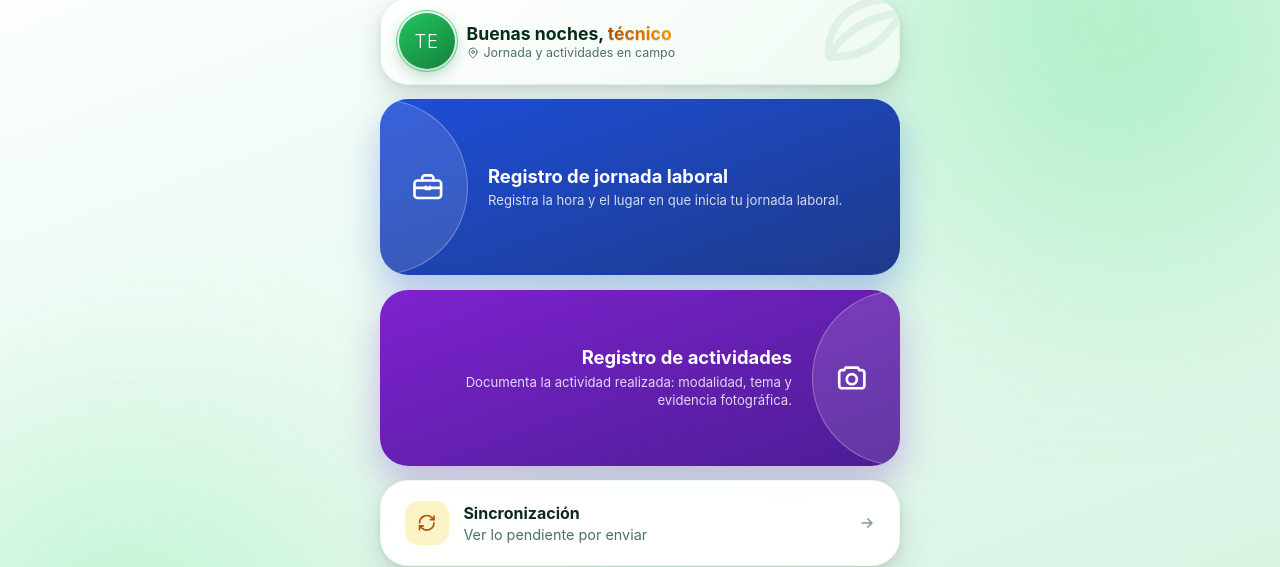
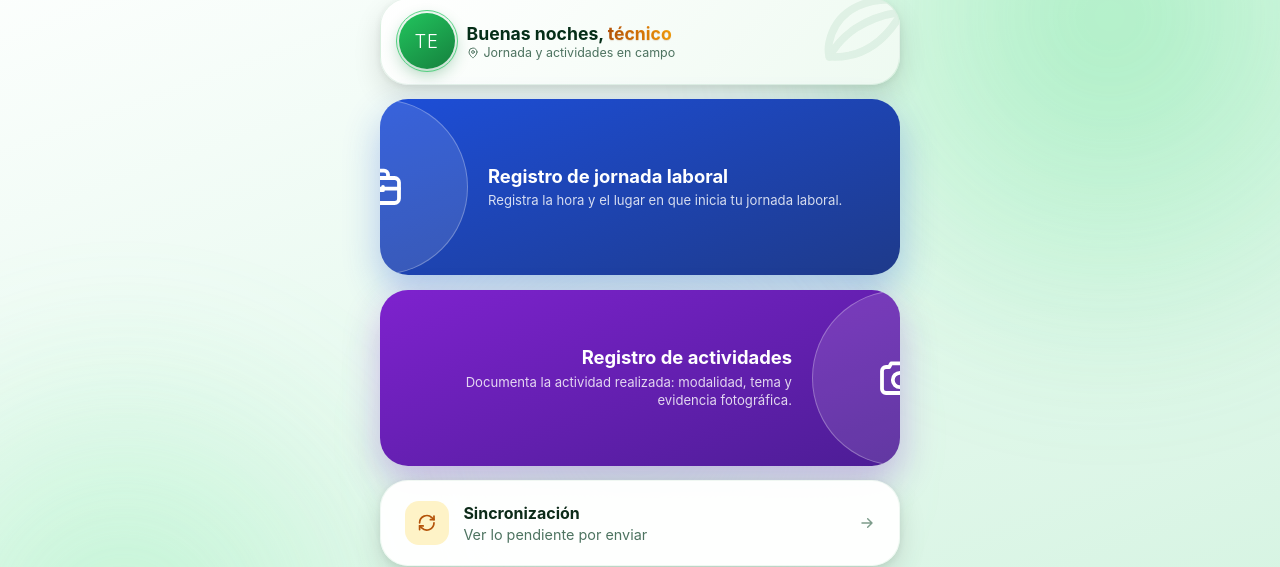
Before and after one commit to jessfn/ECAPWA, a Vue app in the folder pwa-eca/: page / in a window 1280 px wide. Shown: the part 98-665 px from the top of the page. Built offline with nearby package versions, Linux system fonts and the light colour scheme; no server answers; sample sign-in values are in the browser's storage.

Commit message:
Icono mas grande, centrado en el circulo completo (mitad recortada por el borde)

```diff
--- a/pwa-eca/src/views/InicioView.vue
+++ b/pwa-eca/src/views/InicioView.vue
@@ -324,14 +324,16 @@ const accesos = [
 .inicio-hero__medio-circulo--izquierda {
   left: 0;
   transform: translateX(-50%);
-  justify-content: flex-end;
-  padding-right: 1.4rem;
+  /* El ícono queda centrado en el círculo COMPLETO (no en la mitad
+     visible): como el círculo está centrado justo en el borde de la
+     tarjeta, la otra mitad del ícono queda recortada por el
+     `overflow: hidden` del contenedor — pedido explícito. */
+  justify-content: center;
 }
 .inicio-hero__medio-circulo--derecha {
   right: 0;
   transform: translateX(50%);
-  justify-content: flex-start;
-  padding-left: 1.4rem;
+  justify-content: center;
 }
 
 .inicio-hero__icono {
@@ -341,8 +343,8 @@ const accesos = [
   color: #fff;
 }
 .inicio-hero__icono svg {
-  width: 2.1rem;
-  height: 2.1rem;
+  width: 3rem;
+  height: 3rem;
 }
 
 .inicio-hero__texto {
```
